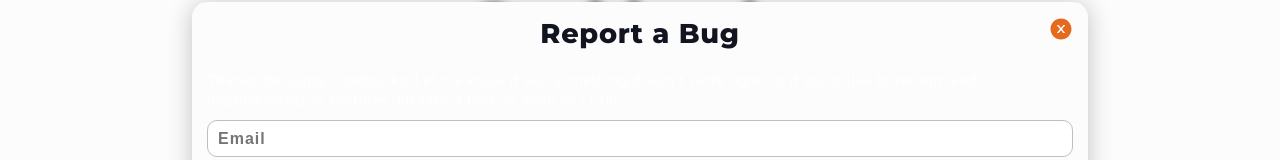
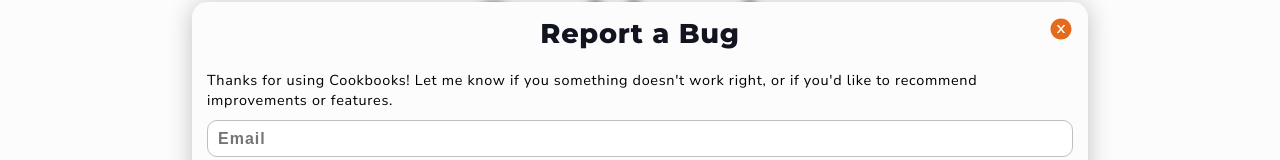
Before and after one commit to clinzy25/cookbooks, a Next.js app in the folder client/: page / in a window 1280 px wide. Both pictures are taken after a click on the element "Report a Bug". Shown: the part 223-383 px from the top of the page. Built offline with nearby package versions, Linux system fonts and the light colour scheme; no server answers.

Commit message:
fix report bug modal, safari transform

```diff
--- a/client/src/components/Footer/components/ReportBugModal.tsx
+++ b/client/src/components/Footer/components/ReportBugModal.tsx
@@ -31,7 +31,7 @@ const ReportBugModal: FC<Props> = ({ closeModal, modalOpen }) => {
         <h2>Report a Bug</h2>
         <p id='prompt'>
           Thanks for using Cookbooks! Let me know if you something doesn't work right, or if
-          you'd like to recommend improvements or features. I'll take a look as soon as I can!
+          you'd like to recommend improvements or features.
         </p>
         <form onSubmit={handleSubmit}>
           <input placeholder='Email' id='email' type='email' name='email' />
@@ -55,6 +55,9 @@ const Style = styled.div`
   flex-direction: column;
   gap: 10px;
   height: 100%;
+  #prompt {
+    color: ${({ theme }) => theme.mainTextColorInverse};
+  }
   form {
     display: flex;
     flex-direction: column;
--- a/client/src/styles/mixins.ts
+++ b/client/src/styles/mixins.ts
@@ -9,10 +9,12 @@ export const CardMixin = css`
     0% {
       opacity: 0;
       transform: translateY(25px);
+      -webkit-transform: translateY(25px);
     }
     100% {
       opacity: 1;
       transform: translateY(0);
+      -webkit-transform: translateY(0);
     }
   }
   &:hover {
```
